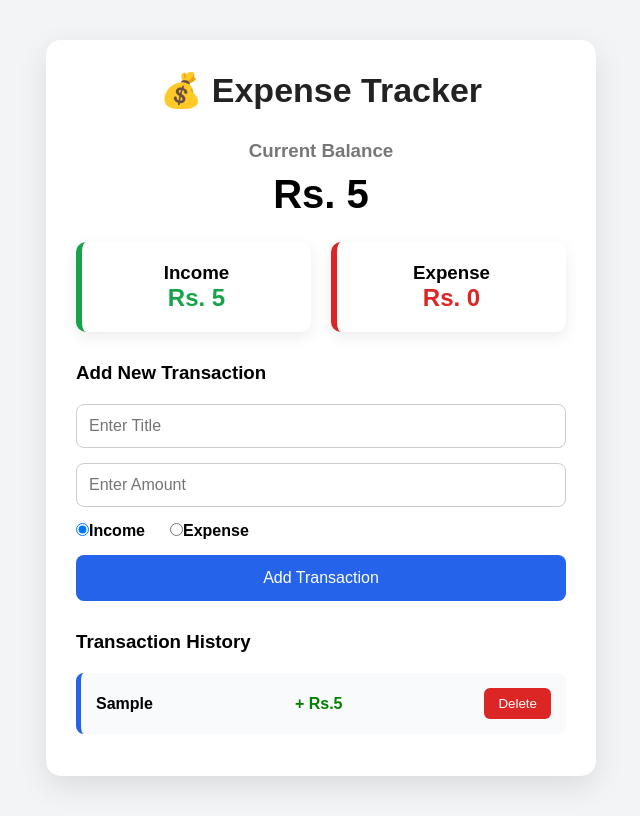
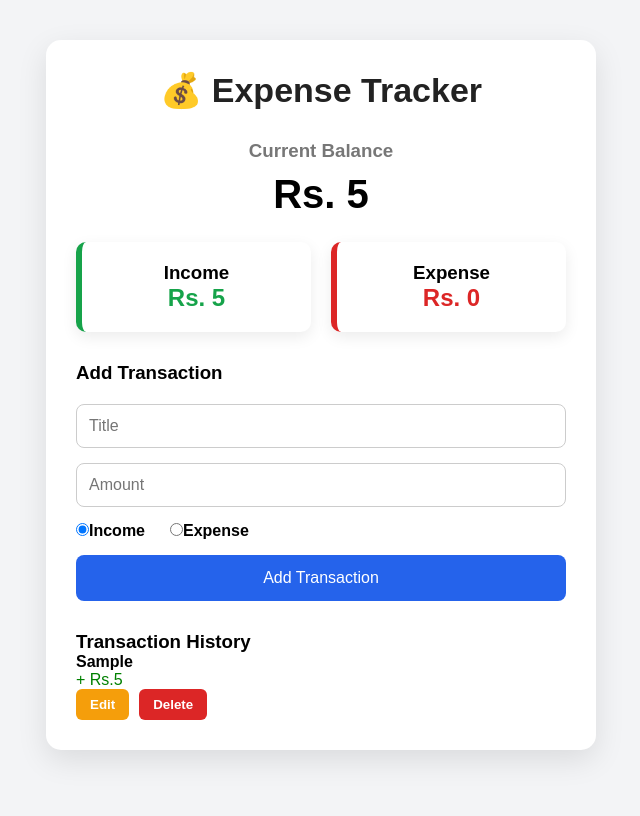
Before and after one commit to ShahabMaqbool/expense-tracker-react, a React (Vite) app: page / in a window 1280 px wide. Both pictures are taken after typing "Sample", "5" into the empty fields and a click on the button "Add Transaction". Shown: the whole page, without its empty margins (319-959 px from the left). Built offline with nearby package versions, Linux system fonts and the light colour scheme.

Commit message:
Add edit transaction feature

```diff
--- a/src/App.jsx
+++ b/src/App.jsx
@@ -7,24 +7,11 @@ import TransactionList from "./components/TransactionList";
 
 function App() {
   const [transactions, setTransactions] = useState(() => {
-    const savedTransactions = localStorage.getItem("transactions");
-
-    return savedTransactions
-      ? JSON.parse(savedTransactions)
-      : [];
+    const saved = localStorage.getItem("transactions");
+    return saved ? JSON.parse(saved) : [];
   });
 
-  const addTransaction = (transaction) => {
-    setTransactions([...transactions, transaction]);
-  };
-
-  const deleteTransaction = (index) => {
-    const updatedTransactions = transactions.filter(
-      (_, i) => i !== index
-    );
-
-    setTransactions(updatedTransactions);
-  };
+  const [editingTransaction, setEditingTransaction] = useState(null);
 
   useEffect(() => {
     localStorage.setItem(
@@ -32,6 +19,31 @@ function App() {
       JSON.stringify(transactions)
     );
   }, [transactions]);
+
+  // Add
+  const addTransaction = (transaction) => {
+    setTransactions([...transactions, transaction]);
+  };
+
+  // Delete
+  const deleteTransaction = (id) => {
+    setTransactions(
+      transactions.filter((item) => item.id !== id)
+    );
+  };
+
+  // Update
+  const updateTransaction = (updatedTransaction) => {
+    setTransactions(
+      transactions.map((item) =>
+        item.id === updatedTransaction.id
+          ? updatedTransaction
+          : item
+      )
+    );
+
+    setEditingTransaction(null);
+  };
 
   return (
     <div className="container">
@@ -41,11 +53,16 @@ function App() {
 
       <IncomeExpense transactions={transactions} />
 
-      <AddTransaction addTransaction={addTransaction} />
+      <AddTransaction
+        addTransaction={addTransaction}
+        editingTransaction={editingTransaction}
+        updateTransaction={updateTransaction}
+      />
 
       <TransactionList
         transactions={transactions}
         deleteTransaction={deleteTransaction}
+        setEditingTransaction={setEditingTransaction}
       />
     </div>
   );
--- a/src/components/AddTransaction.jsx
+++ b/src/components/AddTransaction.jsx
@@ -1,28 +1,51 @@
-import { useState } from "react";
+import { useState, useEffect } from "react";
 import "./AddTransaction.css";
 
-function AddTransaction({ addTransaction }) {
+function AddTransaction({
+  addTransaction,
+  editingTransaction,
+  updateTransaction,
+}) {
   const [title, setTitle] = useState("");
   const [amount, setAmount] = useState("");
   const [type, setType] = useState("income");
 
+  useEffect(() => {
+    if (editingTransaction) {
+      setTitle(editingTransaction.title);
+      setAmount(Math.abs(editingTransaction.amount));
+
+      setType(
+        editingTransaction.amount > 0
+          ? "income"
+          : "expense"
+      );
+    }
+  }, [editingTransaction]);
+
   const handleSubmit = (e) => {
     e.preventDefault();
 
-    if (title.trim() === "" || amount === "") {
-      alert("Please fill all fields.");
-      return;
-    }
+    if (!title || !amount) return;
 
     const transaction = {
+      id: editingTransaction
+        ? editingTransaction.id
+        : Date.now(),
+
       title,
+
       amount:
         type === "expense"
           ? -Math.abs(Number(amount))
           : Math.abs(Number(amount)),
     };
 
-    addTransaction(transaction);
+    if (editingTransaction) {
+      updateTransaction(transaction);
+    } else {
+      addTransaction(transaction);
+    }
 
     setTitle("");
     setAmount("");
@@ -31,22 +54,29 @@ function AddTransaction({ addTransaction }) {
 
   return (
     <div className="transaction-form">
-      <h3>Add New Transaction</h3>
+      <h3>
+        {editingTransaction
+          ? "Edit Transaction"
+          : "Add Transaction"}
+      </h3>
 
       <form onSubmit={handleSubmit}>
-
         <input
           type="text"
-          placeholder="Enter Title"
+          placeholder="Title"
           value={title}
-          onChange={(e) => setTitle(e.target.value)}
+          onChange={(e) =>
+            setTitle(e.target.value)
+          }
         />
 
         <input
           type="number"
-          placeholder="Enter Amount"
+          placeholder="Amount"
           value={amount}
-          onChange={(e) => setAmount(e.target.value)}
+          onChange={(e) =>
+            setAmount(e.target.value)
+          }
         />
 
         <div className="radio-group">
@@ -55,7 +85,9 @@ function AddTransaction({ addTransaction }) {
               type="radio"
               value="income"
               checked={type === "income"}
-              onChange={(e) => setType(e.target.value)}
+              onChange={(e) =>
+                setType(e.target.value)
+              }
             />
             Income
           </label>
@@ -65,16 +97,19 @@ function AddTransaction({ addTransaction }) {
               type="radio"
               value="expense"
               checked={type === "expense"}
-              onChange={(e) => setType(e.target.value)}
+              onChange={(e) =>
+                setType(e.target.value)
+              }
             />
             Expense
           </label>
         </div>
 
-        <button type="submit">
-          Add Transaction
+        <button>
+          {editingTransaction
+            ? "Update Transaction"
+            : "Add Transaction"}
         </button>
-
       </form>
     </div>
   );
--- a/src/components/TransactionList.css
+++ b/src/components/TransactionList.css
@@ -1,33 +1,21 @@
-
-.transaction-list h3{
-margin-bottom:20px;
+.transaction-item button{
+padding:8px 14px;
+border:none;
+border-radius:6px;
+cursor:pointer;
+font-weight:bold;
 }
 
-.transaction-item{
-display:flex;
-justify-content:space-between;
-align-items:center;
-padding:15px;
-margin-bottom:12px;
-background:#f9fafb;
-border-radius:8px;
-border-left:5px solid #2563eb;
+.transaction-item button:first-child{
+background:#f59e0b;
+color:white;
 }
 
-.transaction-item span{
-font-weight:600;
-}
-
-.transaction-item button{
+.transaction-item button:last-child{
 background:#dc2626;
 color:white;
-border:none;
-padding:8px 14px;
-border-radius:6px;
-cursor:pointer;
-transition:.3s;
 }
 
 .transaction-item button:hover{
-background:#b91c1c;
+opacity:.9;
 }
--- a/src/components/TransactionList.jsx
+++ b/src/components/TransactionList.jsx
@@ -1,6 +1,10 @@
 import "./TransactionList.css";
 
-function TransactionList({ transactions, deleteTransaction }) {
+function TransactionList({
+  transactions,
+  deleteTransaction,
+  setEditingTransaction,
+}) {
   return (
     <div className="transaction-list">
       <h3>Transaction History</h3>
@@ -9,23 +13,39 @@ function TransactionList({ transactions, deleteTransaction }) {
         <p>No Transactions Yet</p>
       ) : (
         transactions.map((transaction) => (
-          <div className="transaction-item" key={transaction.id}>
-            <span>
-              {transaction.title}
-            </span>
+          <div
+            className="transaction-item"
+            key={transaction.id}
+          >
+            <div>
+              <h4>{transaction.title}</h4>
 
-            <span
+              <p
                 style={{
                   color:
                     transaction.amount > 0
                       ? "green"
                       : "red",
-                fontWeight: "bold",
                 }}
               >
                 {transaction.amount > 0 ? "+" : "-"} Rs.
                 {Math.abs(transaction.amount)}
-            </span>
+              </p>
+            </div>
+
+            <div
+              style={{
+                display: "flex",
+                gap: "10px",
+              }}
+            >
+              <button
+                onClick={() =>
+                  setEditingTransaction(transaction)
+                }
+              >
+                Edit
+              </button>
 
               <button
                 onClick={() =>
@@ -35,6 +55,7 @@ function TransactionList({ transactions, deleteTransaction }) {
                 Delete
               </button>
             </div>
+          </div>
         ))
       )}
     </div>
```
Lines whose indentation alone changed are shown as unchanged.
